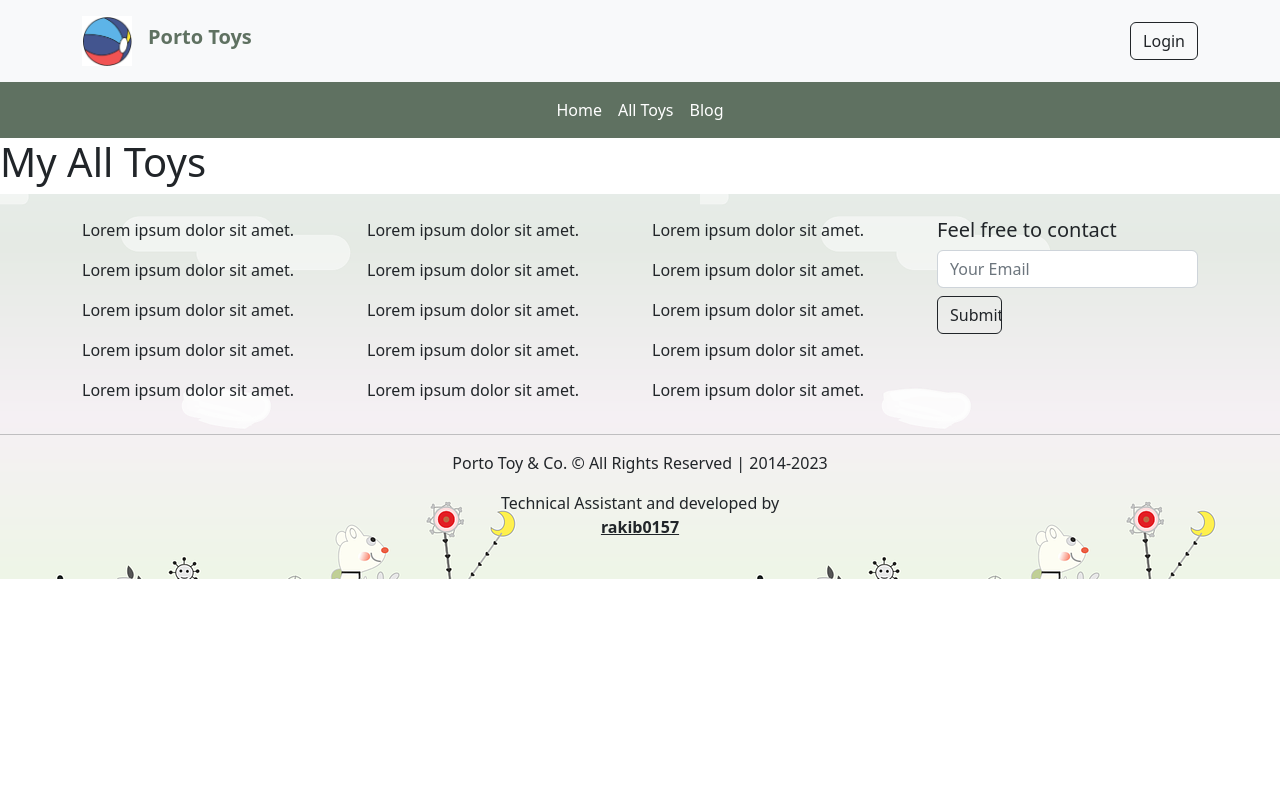
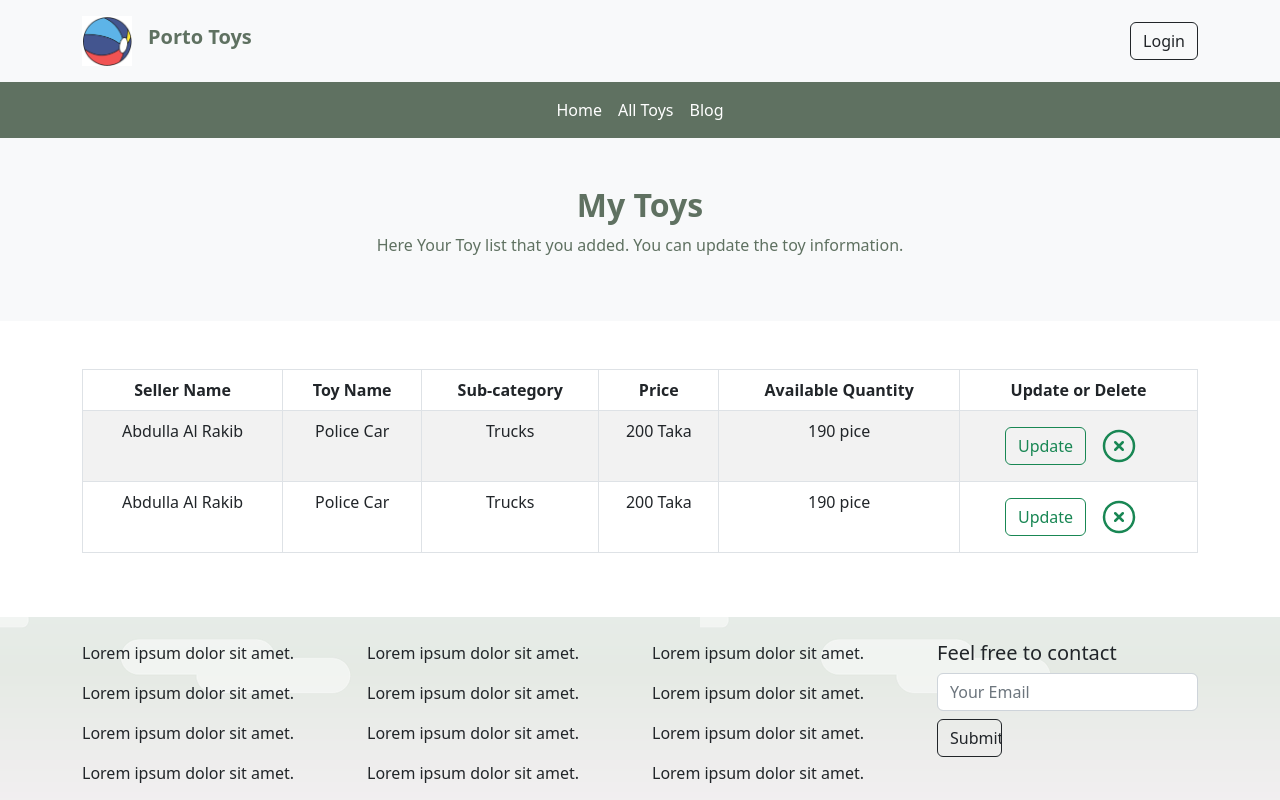
Before and after one commit to Alrakib581/porto-toys-client, a React (Vite) app: page /mytoys in a window 1280 px wide. Shown: the top 800 px of the page. Built offline with nearby package versions, Linux system fonts and the light colour scheme; no server answers.

Commit message:
my toys page code added

```diff
--- a/src/pages/AllToyPage/AllToyPage.jsx
+++ b/src/pages/AllToyPage/AllToyPage.jsx
@@ -20,7 +20,7 @@ const AllToyPage = () => {
             </div>
             <div className='container overflow-auto  my-5 '>
                 <Table className='' striped bordered hover>
-                    <thead className=''>
+                    <thead className='text-center'>
                         <tr>
                             <th>Seller Name</th>
                             <th>Toy Name</th>
--- a/src/pages/MyToys/MyToys.jsx
+++ b/src/pages/MyToys/MyToys.jsx
@@ -1,12 +1,57 @@
 import React from 'react';
 import useDynamicTitle from '../../hooks/useDynamicTitle';
+import { Table } from 'react-bootstrap';
+import { Link } from 'react-router-dom';
+import { HiOutlineXCircle } from "react-icons/hi2";
 
 const MyToys = () => {
     useDynamicTitle('My Toys')
     return (
         <div>
-            <h1>My All Toys</h1>
-
+            <div className='bg-light py-5 text-center company-name'>
+                <h2 className='fw-bold'>My Toys</h2>
+                <p>Here Your Toy list that you added. You can update the toy information.</p>
+            </div>
+            <div>
+            <div className='container overflow-auto  my-5 '>
+                <Table className='' striped bordered hover>
+                    <thead className='text-center'>
+                        <tr>
+                            <th>Seller Name</th>
+                            <th>Toy Name</th>
+                            <th>Sub-category</th>
+                            <th>Price</th>
+                            <th>Available Quantity</th>
+                            <th>Update or Delete</th>
+                        </tr>
+                    </thead>
+                    <tbody className='text-center'>
+                        <tr>
+                            <td>Abdulla Al Rakib</td>
+                            <td>Police Car</td>
+                            <td>Trucks</td>
+                            <td>200 Taka</td>
+                            <td>190 pice</td>
+                            <td>
+                                <button className='btn btn-outline-success'>Update</button>
+                                <button className='btn'><HiOutlineXCircle className='fs-1 text-success'></HiOutlineXCircle></button>
+                            </td>
+                        </tr>
+                        <tr>
+                            <td>Abdulla Al Rakib</td>
+                            <td>Police Car</td>
+                            <td>Trucks</td>
+                            <td>200 Taka</td>
+                            <td>190 pice</td>
+                            <td>
+                                <button className='btn btn-outline-success'>Update</button>
+                                <button className='btn'><HiOutlineXCircle className='fs-1 text-success'></HiOutlineXCircle></button>
+                            </td>
+                        </tr>
+                    </tbody>
+                </Table>
+            </div>
+            </div>
         </div>
     );
 };
```
